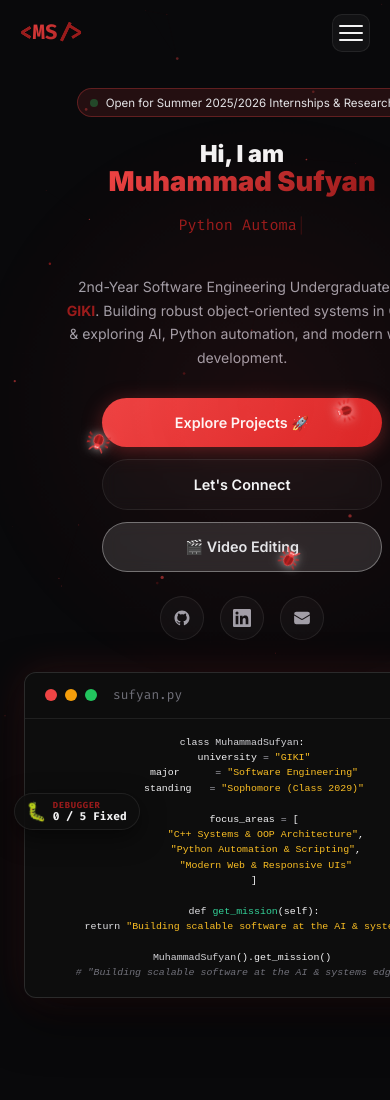
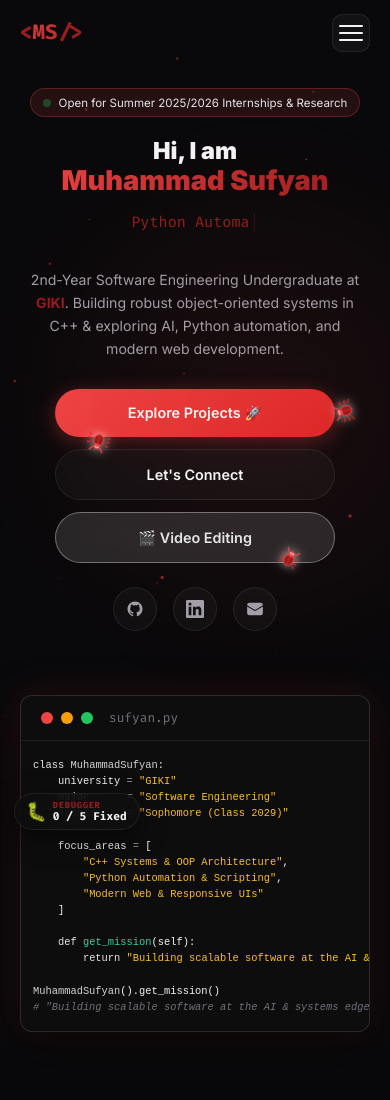
Before and after one commit to sufyanfiverr2-sketch/portfolio, a website: page index.html in a window 390 px wide. Shown: the top 1100 px of the page. Drawn offline with Linux system fonts and the light colour scheme.

Commit message:
Fix mobile hero centering, code card text alignment, and add cache busting

```diff
--- a/index.html
+++ b/index.html
@@ -8,8 +8,8 @@
   <link rel="preconnect" href="https://fonts.googleapis.com" />
   <link rel="preconnect" href="https://fonts.gstatic.com" crossorigin />
   <link href="https://fonts.googleapis.com/css2?family=Inter:wght@300;400;500;600;700;800;900&family=Fira+Code:wght@400;500;700&display=swap" rel="stylesheet" />
-  <link rel="stylesheet" href="style.css" />
-  <link rel="stylesheet" href="mobile.css" media="(max-width: 768px)" />
+  <link rel="stylesheet" href="style.css?v=2.5" />
+  <link rel="stylesheet" href="mobile.css?v=2.5" media="(max-width: 768px)" />
 </head>
 <body>
 
--- a/mobile.css
+++ b/mobile.css
@@ -25,82 +25,159 @@ html, body {
   box-sizing: border-box;
 }
 
-/* ── HERO TITLE — scale down to fit phone screen ── */
-.hero-title {
-  font-size: clamp(1.4rem, 6vw, 2.5rem);
-  word-break: normal;
-  overflow-wrap: break-word;
-  hyphens: none;
-  padding: 0 0.5rem;
-  max-width: 100%;
+/* ── HERO MOBILE LAYOUT — STRICTLY CENTERED ─────── */
+.hero {
+  display: flex !important;
+  flex-direction: column !important;
+  align-items: center !important;
+  justify-content: center !important;
+  text-align: center !important;
+  width: 100% !important;
+  max-width: 100vw !important;
+  padding: 5.5rem 1rem 2.5rem !important;
+  box-sizing: border-box !important;
 }
 
-/* Let "Muhammad Sufyan" wrap naturally if needed */
-.gradient-text {
-  display: block;
-  white-space: normal;
-  word-break: normal;
-  overflow-wrap: break-word;
-  font-size: clamp(1.4rem, 7vw, 2.5rem);
+.hero-content {
+  display: flex !important;
+  flex-direction: column !important;
+  align-items: center !important;
+  justify-content: center !important;
+  text-align: center !important;
+  width: 100% !important;
+  max-width: 100% !important;
+  margin: 0 auto !important;
+  box-sizing: border-box !important;
 }
 
-/* ── HERO BADGE — wrap on small screens ──────────── */
+/* ── HERO BADGE ────────────────────────────────── */
 .hero-badge {
-  text-align: center;
-  white-space: normal;
-  line-height: 1.4;
-  max-width: 100%;
-  box-sizing: border-box;
+  display: inline-flex !important;
+  align-items: center !important;
+  justify-content: center !important;
+  text-align: center !important;
+  margin: 0 auto 1.25rem !important;
+  white-space: normal !important;
+  line-height: 1.4 !important;
+  max-width: 100% !important;
+  box-sizing: border-box !important;
 }
 
-/* ── HERO SUBTITLE (typewriter) — allow wrapping ── */
-.hero-subtitle {
-  white-space: normal;
-  overflow-wrap: break-word;
-  word-break: normal;
-  max-width: 100%;
+/* ── HERO TITLE ────────────────────────────────── */
+.hero-title {
+  text-align: center !important;
+  width: 100% !important;
+  font-size: clamp(1.4rem, 6vw, 2.4rem) !important;
+  line-height: 1.2 !important;
+  word-break: normal !important;
+  overflow-wrap: break-word !important;
+  hyphens: none !important;
+  padding: 0 0.5rem !important;
+  margin: 0 auto 0.75rem !important;
+  box-sizing: border-box !important;
 }
 
-/* ── HERO DESCRIPTION — keep inside screen ────────── */
-.hero-desc {
-  font-size: 0.88rem;
-  padding: 0 1rem;
-  word-break: normal;
-  overflow-wrap: break-word;
-  max-width: 100%;
-  text-align: center;
-  margin-left: auto;
-  margin-right: auto;
+.gradient-text {
+  display: block !important;
+  text-align: center !important;
+  white-space: normal !important;
+  word-break: normal !important;
+  overflow-wrap: break-word !important;
+  font-size: clamp(1.4rem, 7vw, 2.4rem) !important;
 }
 
-/* ── CODE CARD (sufyan.py) — FIT INSIDE PHONE ────── */
+/* ── HERO SUBTITLE (typewriter) ────────────────── */
+.hero-subtitle {
+  text-align: center !important;
+  width: 100% !important;
+  margin: 0 auto 1rem !important;
+  white-space: normal !important;
+  overflow-wrap: break-word !important;
+  word-break: normal !important;
+  max-width: 100% !important;
+}
+
+/* ── HERO DESCRIPTION ──────────────────────────── */
+.hero-desc {
+  text-align: center !important;
+  width: 100% !important;
+  max-width: 480px !important;
+  margin: 0 auto 1.75rem !important;
+  font-size: 0.88rem !important;
+  line-height: 1.65 !important;
+  padding: 0 0.5rem !important;
+  word-break: normal !important;
+  overflow-wrap: break-word !important;
+  box-sizing: border-box !important;
+}
+
+/* ── HERO ACTIONS (buttons) ────────────────────── */
+.hero-actions {
+  display: flex !important;
+  flex-direction: column !important;
+  align-items: center !important;
+  justify-content: center !important;
+  width: 100% !important;
+  max-width: 280px !important;
+  margin: 0 auto 1.5rem !important;
+  gap: 0.75rem !important;
+}
+
+.hero-actions .btn {
+  width: 100% !important;
+  justify-content: center !important;
+  text-align: center !important;
+}
+
+/* ── HERO SOCIALS ──────────────────────────────── */
+.hero-socials {
+  display: flex !important;
+  justify-content: center !important;
+  align-items: center !important;
+  width: 100% !important;
+  margin: 0 auto 2rem !important;
+  gap: 1rem !important;
+}
+
+/* ── CODE CARD (sufyan.py) ─────────────────────── */
+.hero-visual {
+  width: 100% !important;
+  max-width: 100% !important;
+  display: flex !important;
+  justify-content: center !important;
+  margin: 0 auto !important;
+  padding: 0 0.25rem !important;
+  box-sizing: border-box !important;
+}
+
 .code-card {
-  max-width: 100%;
-  width: 100%;
-  box-sizing: border-box;
+  max-width: 100% !important;
+  width: 100% !important;
+  margin: 0 auto !important;
+  text-align: left !important;
+  box-sizing: border-box !important;
+}
+
+.code-header {
+  text-align: left !important;
+  justify-content: flex-start !important;
 }
 
 .code-body {
-  padding: 1rem 0.75rem;
-  font-size: 0.62rem;
-  line-height: 1.55;
-  overflow-x: auto;
-  -webkit-overflow-scrolling: touch;
-  white-space: pre;
-  word-break: normal;
+  text-align: left !important;
+  padding: 1rem 0.75rem !important;
+  font-size: 0.65rem !important;
+  line-height: 1.55 !important;
+  overflow-x: auto !important;
+  -webkit-overflow-scrolling: touch !important;
+  white-space: pre !important;
+  word-break: normal !important;
 }
 
-/* Make the pre inside not push the card wider than screen */
 .code-body code {
-  display: block;
-  min-width: 0;
-}
-
-.hero-visual {
-  width: 100%;
-  max-width: 100%;
-  padding: 0 0.5rem;
-  box-sizing: border-box;
+  text-align: left !important;
+  display: block !important;
+  min-width: 0 !important;
 }
 
 /* ── SKILL CATEGORIES — keep text inside ──────────── */
```
